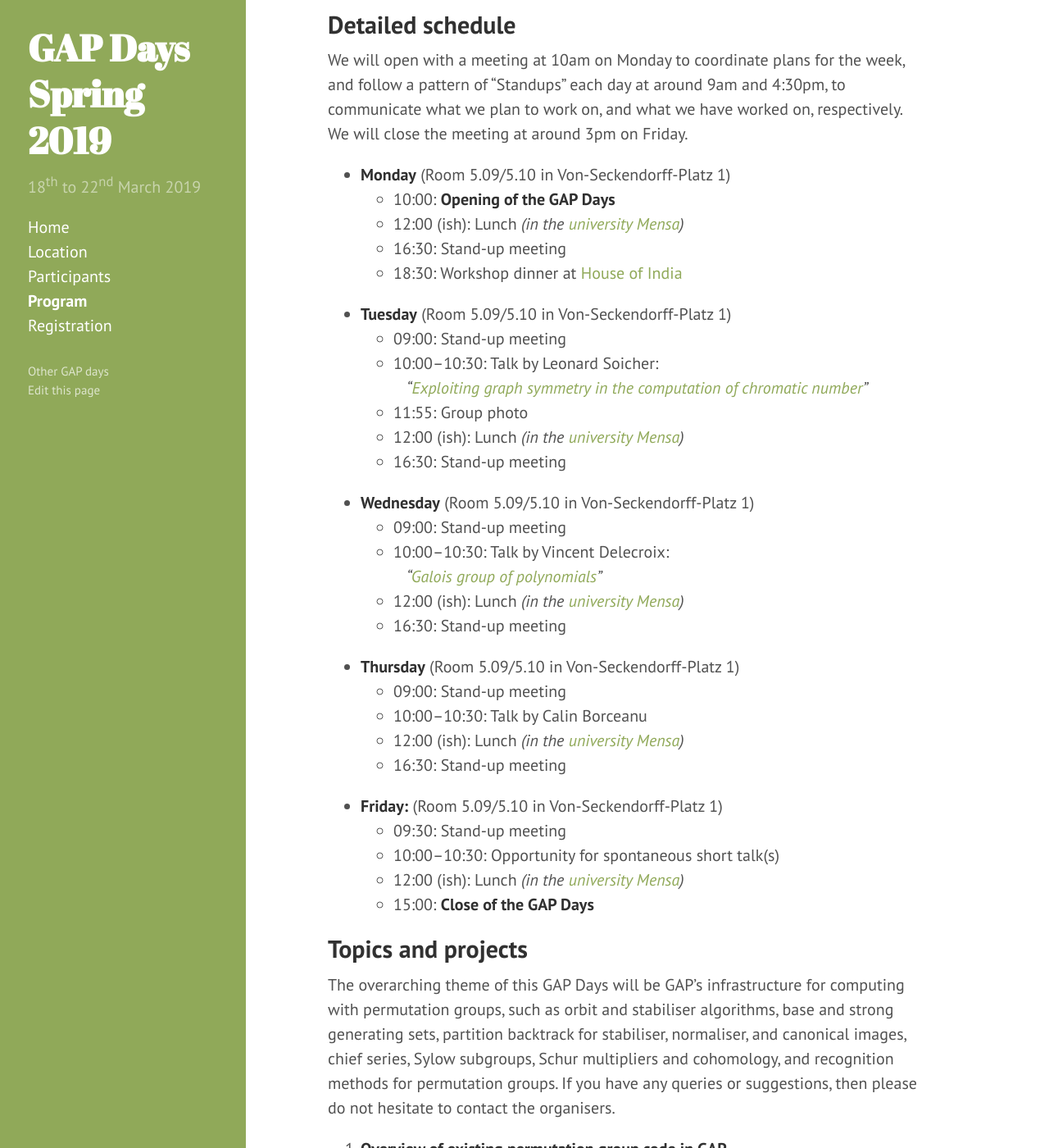
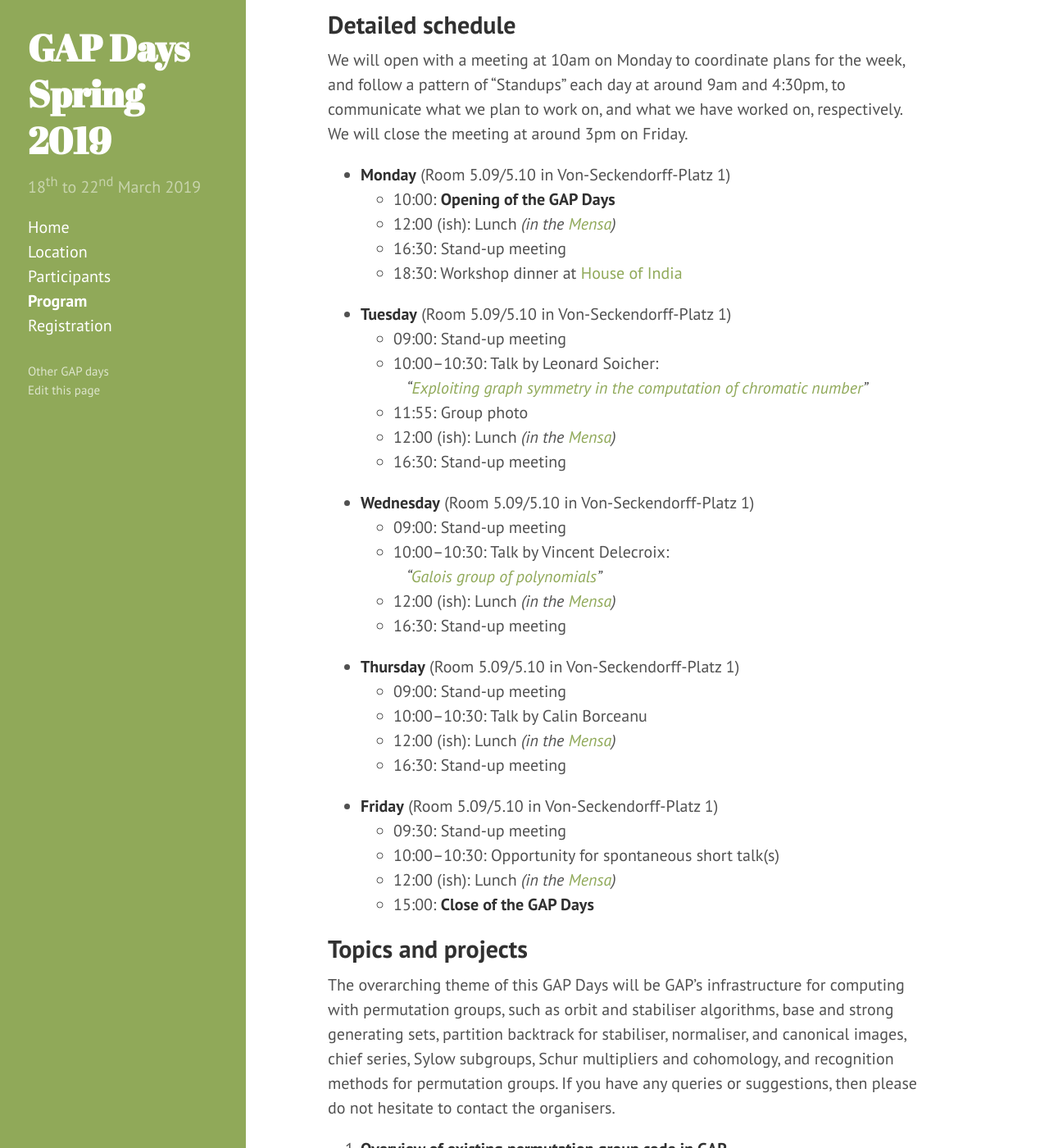
Before and after one commit to jesusmartinez-garcia/2020-01-21-colchester-workshop, a Jekyll site: the page built from program.md, in a window 1280 px wide and 1400 px high, scrolled down 378 px. Shown: the whole window at 82% size. Built offline with Jekyll 4.4.1, drawn with Linux system fonts in a browser that asks for light colours.

Commit message:
Tweak presentation of the program

```diff
--- a/program.md
+++ b/program.md
@@ -23,7 +23,7 @@ We will close the meeting at around 3pm on Friday.
 
 - **Monday** (Room 5.09/5.10 in Von-Seckendorff-Platz 1)
   - 10:00: **Opening of the GAP Days**
-  - 12:00 (ish): Lunch *(in the [university Mensa](https://www.studentenwerk-halle.de/mensen-cafebars/mensen-in-halle/heidemensa-mit-cafebar/))*
+  - 12:00 (ish): Lunch *(in the [Mensa](https://www.studentenwerk-halle.de/mensen-cafebars/mensen-in-halle/heidemensa-mit-cafebar/))*
   - 16:30: Stand-up meeting
   - 18:30: Workshop dinner at [House of India](https://house-of-india.de)
 
@@ -33,7 +33,7 @@ We will close the meeting at around 3pm on Friday.
   <br />&nbsp;&nbsp;
   *“<a href="{{ site.baseurl }}/abstracts/soicher">Exploiting graph symmetry in the computation of chromatic number</a>”*
   - 11:55: Group photo
-  - 12:00 (ish): Lunch *(in the [university Mensa](https://www.studentenwerk-halle.de/mensen-cafebars/mensen-in-halle/heidemensa-mit-cafebar/))*
+  - 12:00 (ish): Lunch *(in the [Mensa](https://www.studentenwerk-halle.de/mensen-cafebars/mensen-in-halle/heidemensa-mit-cafebar/))*
   - 16:30: Stand-up meeting
 
 - **Wednesday** (Room 5.09/5.10 in Von-Seckendorff-Platz 1<!--**Room 1.30** in Von-Seckendorff-Platz 1 – note the room change-->)
@@ -41,19 +41,19 @@ We will close the meeting at around 3pm on Friday.
   - 10:00–10:30: Talk by Vincent Delecroix:
   <br />&nbsp;&nbsp;
   *“<a href="{{ site.baseurl }}/abstracts/delecroix">Galois group of polynomials</a>”*
-  - 12:00 (ish): Lunch *(in the [university Mensa](https://www.studentenwerk-halle.de/mensen-cafebars/mensen-in-halle/heidemensa-mit-cafebar/))*
+  - 12:00 (ish): Lunch *(in the [Mensa](https://www.studentenwerk-halle.de/mensen-cafebars/mensen-in-halle/heidemensa-mit-cafebar/))*
   - 16:30: Stand-up meeting
 
 - **Thursday** (Room 5.09/5.10 in Von-Seckendorff-Platz 1)
   - 09:00: Stand-up meeting
   - 10:00–10:30: Talk by Calin Borceanu
-  - 12:00 (ish): Lunch *(in the [university Mensa](https://www.studentenwerk-halle.de/mensen-cafebars/mensen-in-halle/heidemensa-mit-cafebar/))*
+  - 12:00 (ish): Lunch *(in the [Mensa](https://www.studentenwerk-halle.de/mensen-cafebars/mensen-in-halle/heidemensa-mit-cafebar/))*
   - 16:30: Stand-up meeting
 
-- **Friday:** (Room 5.09/5.10 in Von-Seckendorff-Platz 1)
+- **Friday** (Room 5.09/5.10 in Von-Seckendorff-Platz 1)
   - 09:30: Stand-up meeting
   - 10:00–10:30: Opportunity for spontaneous short talk(s)
-  - 12:00 (ish): Lunch *(in the [university Mensa](https://www.studentenwerk-halle.de/mensen-cafebars/mensen-in-halle/heidemensa-mit-cafebar))*
+  - 12:00 (ish): Lunch *(in the [Mensa](https://www.studentenwerk-halle.de/mensen-cafebars/mensen-in-halle/heidemensa-mit-cafebar))*
   - 15:00: **Close of the GAP Days**
 
 
```
